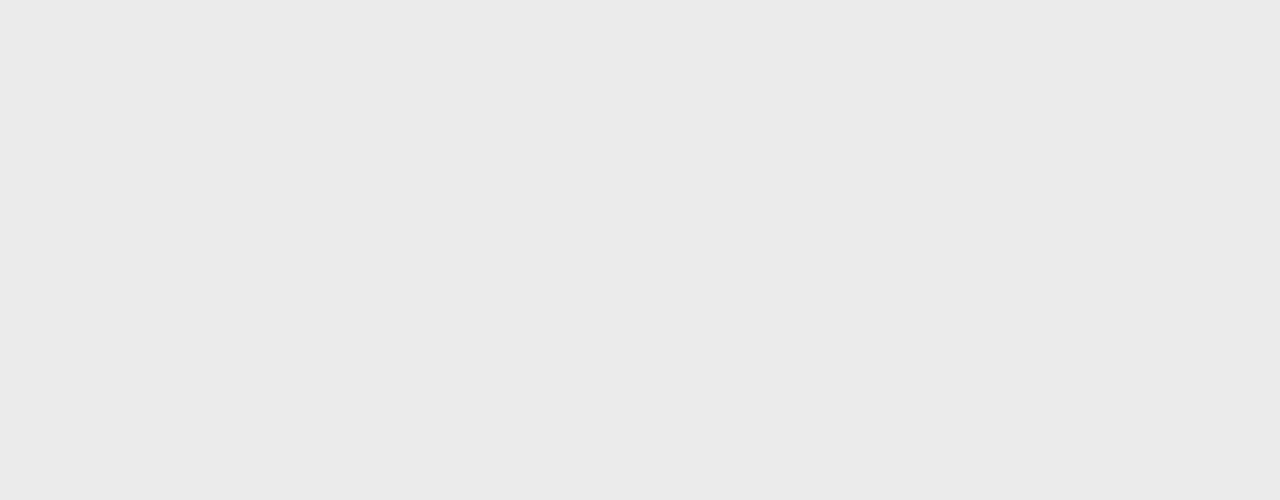
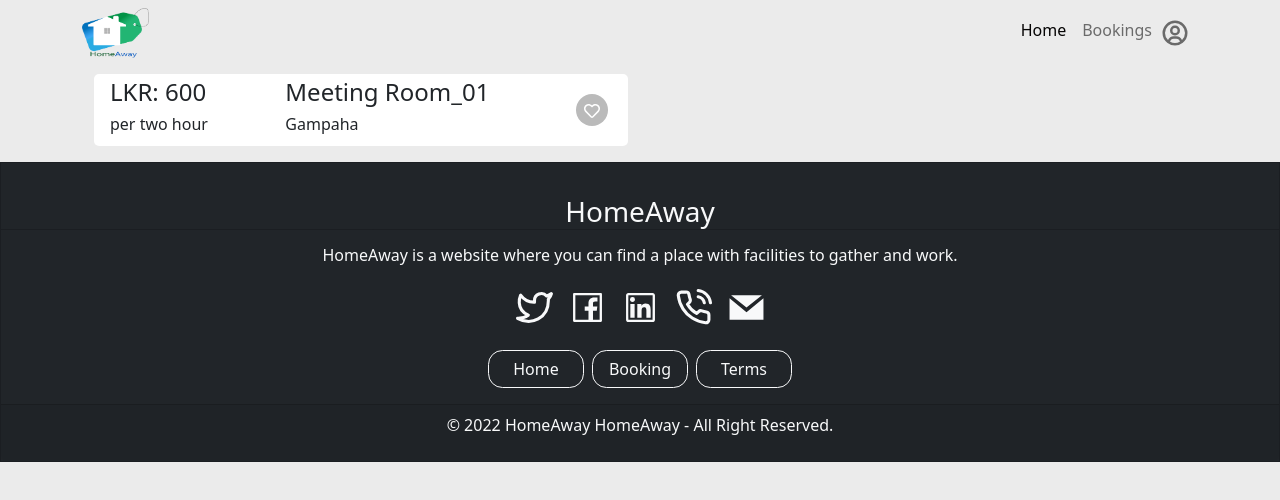
Before and after one commit to GP-43/homeaway-frontend, a React (Create React App) app: page /placedescription in a window 1280 px wide. Before the commit this address had no page. Shown: the top 500 px of the page. Built offline with nearby package versions, Linux system fonts and the light colour scheme.

Commit message:
Place details submit for review

```diff
--- a/src/App.js
+++ b/src/App.js
@@ -7,6 +7,7 @@ import HomeAwayApp from './views/HomeAwayApp';
 import UserRentings from './views/pages/UserRentings';
 import HomeAwayAdmin from "./views/pages/HomeAwayAdmin";
 import Dashboard from "./views/pages/Admin/Dashboard";
+import PlaceDescription from './views/pages/PlaceDescription';
 
 function App() {
     return (
@@ -16,6 +17,7 @@ function App() {
                     <Route path='/' element={<UserHome />} />
                     <Route path='/userbookings' element={<UserBookings />} />
                     <Route path='/userrentings' element={<UserRentings />} />
+                    <Route path='/placedescription' element={<PlaceDescription />} />
                 </Route>
                 <Route path='/admin' element={<HomeAwayAdmin />}>
                     <Route path='/admin/dashboard' element={<Dashboard />} />
--- a/src/assets/styles/_main.scss
+++ b/src/assets/styles/_main.scss
@@ -6,3 +6,4 @@
 @import "partials/occupant-footer";
 @import "partials/calendar";
 @import "partials/userrentings";
+@import "partials/place-details";
--- /dev/null
+++ b/src/assets/styles/partials/_place-details.scss
@@ -0,0 +1,68 @@
+.place-details-cover {
+    background-color: #fff;
+    border-radius: 5px;
+
+
+
+    .place-details-bacground {
+        background-color: #fff;
+
+        .place-details-heart-button {
+            height: 3rem;
+             width: 3rem;
+            border-radius: 50%;
+            border: none;
+            background-color: #bababa;
+        }
+
+        .place-details-heart-icon{
+             height: 2.5rem;
+             width: 1.5rem;
+             color: #fff;
+             background-color: #bababa;
+        }
+    }
+
+    .place-details-text {
+        background-color: #fff;
+    }
+}
+
+
+
+@media only screen and (min-width: 412px) {
+
+    h6 {
+        font-size: 0.8rem;
+    }
+
+    h5 {
+        font-size: 1rem;
+    }
+
+    .place-details-heart-button {
+        height: 2rem !important;
+         width: 2rem !important;
+        border-radius: 50% !important;
+        border: none;
+        background-color: #bababa;
+    }
+
+    .place-details-heart-icon{
+         height: 1.5rem !important;
+         width: 1rem !important;
+         color: #fff;
+         background-color: #bababa;
+    }
+}
+
+@media only screen and (min-width: 820px) {
+
+    h5 {
+        font-size: 1.5rem;
+    }
+
+    h6 {
+        font-size: 1rem;
+    }
+}
--- /dev/null
+++ b/src/components/place_description/PlaceDetails.jsx
@@ -0,0 +1,49 @@
+import React, { useState } from "react";
+import { Row, Col, Container, Card } from "react-bootstrap";
+
+import { FaRegHeart } from "react-icons/fa";
+import { FaHeart } from "react-icons/fa";
+
+
+
+function PlaceDetails() {
+    const [show, setShow] = useState(true);
+    const place_details = { title: "Meeting Room_01", place: "Gampaha", duration: "per two hour", price: 'LKR: 600' };
+    return (
+
+        <Container>
+
+
+
+            <Row xs={3} className="place-details-cover p-1 mb-3">
+                <Col ys={2} xs={4} className="place-details-bacground">
+                    <Row className="place-details-bacground"><h5 className="place-details-text">{place_details.price}</h5></Row>
+                    <Row className="place-details-bacground"><h6 className="place-details-text">{place_details.duration}</h6></Row>
+                </Col>
+                <Col ys={2} xs={6} className="place-details-bacground">
+                    <Row className="place-details-bacground"><h5 className="place-details-text">{place_details.title}</h5></Row>
+                    <Row className="place-details-bacground"><h6 className="place-details-text">{place_details.place}</h6></Row>
+                </Col>
+                <Col ys={1} xs={2} className="d-flex justify-content-end m-auto pe-3 place-details-bacground">
+
+
+                        {show ? (
+                            <button className="button place-details-heart-button" onClick={() => setShow(false)}>
+                                <FaRegHeart className="heart-icon place-details-heart-icon" />
+                            </button>
+                        ) : (
+                            <button className="button place-details-heart-button" onClick={() => setShow(true)}>
+                                <FaHeart className="heart-icon place-details-heart-icon" />
+                            </button>
+                        )}
+
+                </Col>
+            </Row>
+
+
+
+        </Container>
+    );
+}
+
+export default PlaceDetails;
--- /dev/null
+++ b/src/views/pages/PlaceDescription.jsx
@@ -0,0 +1,20 @@
+import React from "react";
+import { Row, Col, Container } from "react-bootstrap";
+import PlaceDetails from "../../components/place_description/PlaceDetails";
+
+function PlaceDescription() {
+    return (
+        <Container>
+            <Row className='mx-0 mt-2'>
+                <Col lg = {6}>
+                    <PlaceDetails />
+                </Col>
+                <Col lg = {6}>
+                    {/* <PlaceDetails /> */}
+                </Col>
+            </Row>
+        </Container>
+    );
+}
+
+export default PlaceDescription;
```
